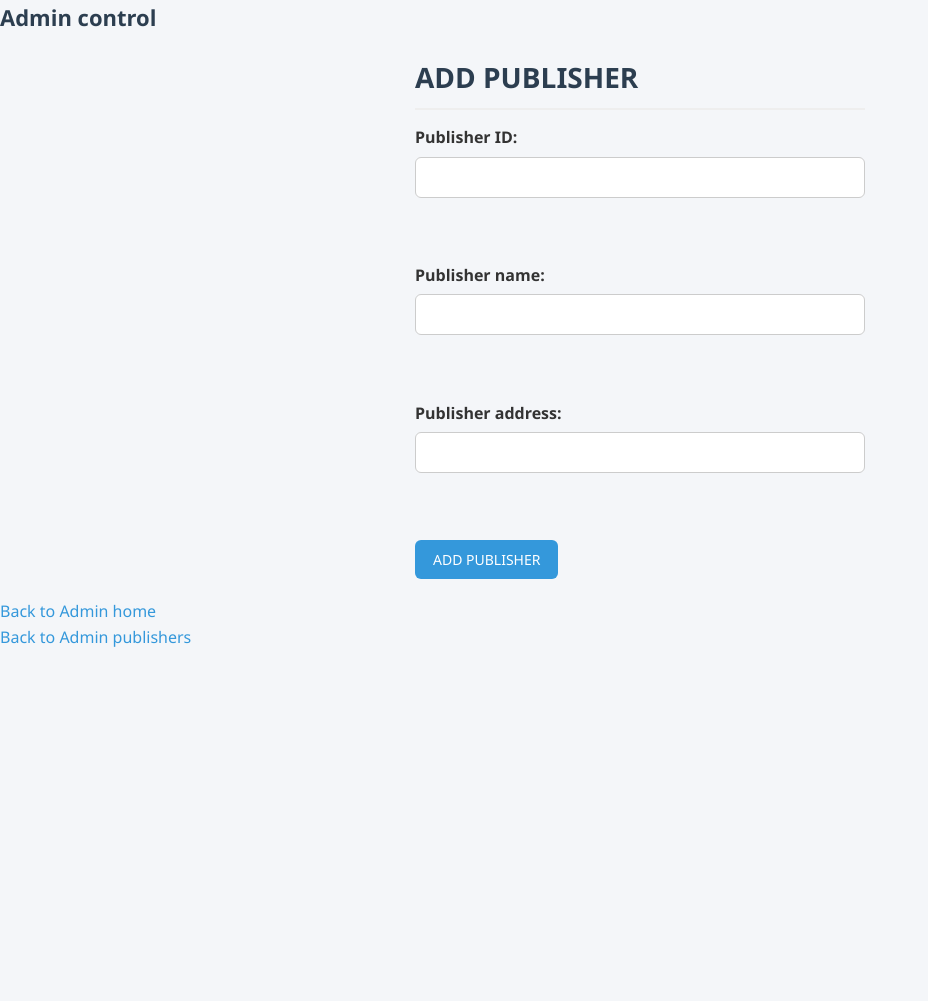
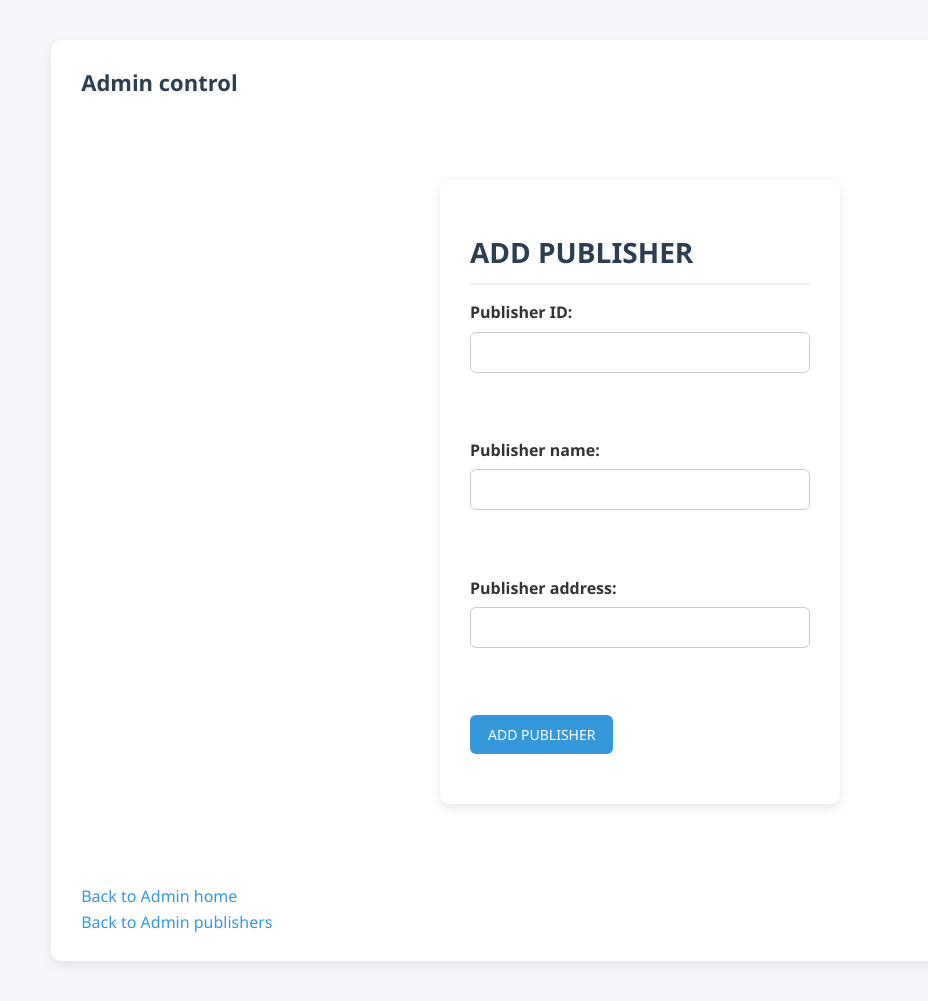
Before and after one commit to AiIeron/2CSC-ICS2607-G7-Simulation-Library-Inventory, a PHP site: page /add_publisher.php in a window 1280 px wide. Shown: the whole page, without its empty margins (0-928 px from the left). Before the commit the page ends 647 px from the top, so only its background shows below. Run offline with PHP 8.4, Linux system fonts and the light colour scheme.

Commit message:
Update add_publisher.php

```diff
--- a/add_publisher.php
+++ b/add_publisher.php
@@ -14,14 +14,18 @@ if ($_SERVER["REQUEST_METHOD"] == "POST") {
 ?>
 <!DOCTYPE html>
 <html>
-<head><meta charset="utf-8"><title>Truthary Lib | add punlisher</title>
+<head>
+<meta charset="utf-8">
+<title>Truthary Lib | add punlisher</title>
 <link rel="stylesheet" href="style.css">
 </head>
 <body>
+
+<div class="container">
+
 <h2>Admin control</h2>
 
-<!-- Don't forget to add the errror text here..-->
-
+<div class="auth-box">
 <form method="post" action="add_publisher.php">
     <h1> ADD PUBLISHER </h1>
   <label>Publisher ID:<br><input type="text" name="id" required></label><br><br>
@@ -29,8 +33,12 @@ if ($_SERVER["REQUEST_METHOD"] == "POST") {
   <label>Publisher address:<br><input type="text" name="address" required></label><br><br>
   <button type="submit" name="register" value="register">ADD PUBLISHER</button>
 </form>
+</div>
+
 <p><a href="admin_home.php">Back to Admin home</a></p>
 <p><a href="admin_publishers.php">Back to Admin publishers</a></p>
+
+</div>
+
 </body>
-
 </html>
```
